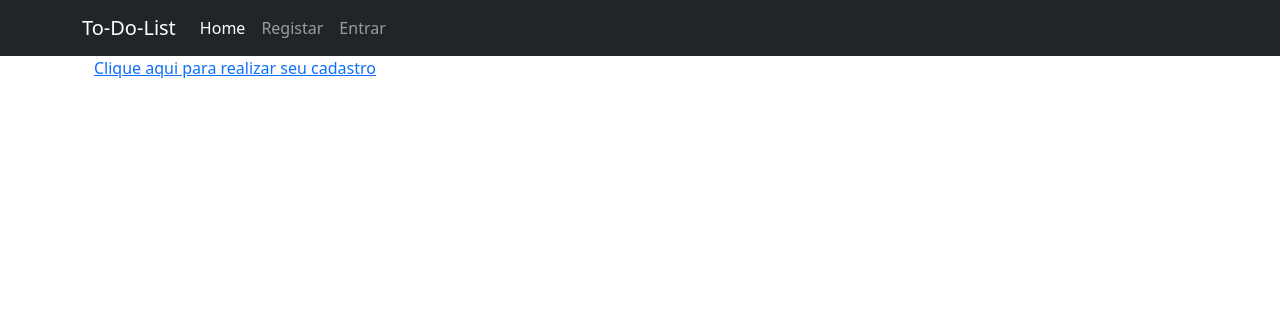
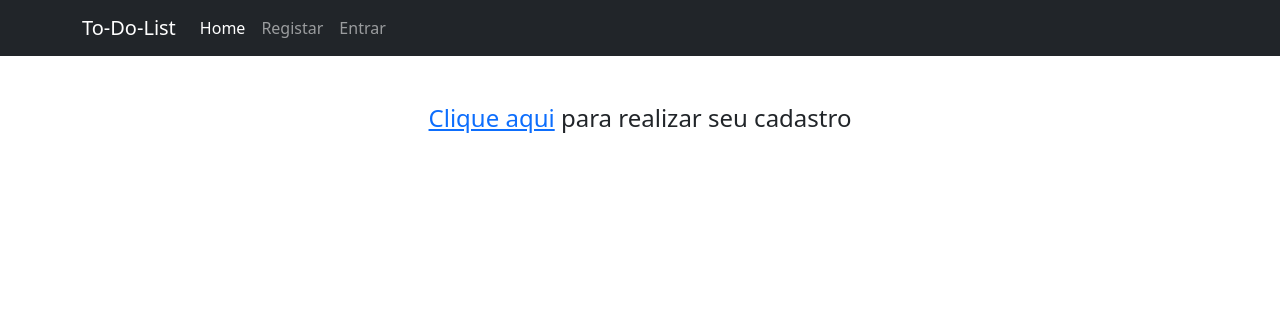
Before and after one commit to emanuel07mii/project_to_do_list, a Django app: page / in a window 1280 px wide. Shown: the top 316 px of the page. Run offline with Django 5.2, Linux system fonts and the light colour scheme; some libraries are stand-ins or nearby versions.

Commit message:
Update index

```diff
--- a/to_do_lists/templates/to_do_lists/index.html
+++ b/to_do_lists/templates/to_do_lists/index.html
@@ -70,9 +70,11 @@
 </div>
 
 {% else %}
-    <div class="container justify-content-center">
-        <a href="{% url 'register' %}" class="mt-5 text-center">Clique aqui para realizar seu cadastro</a>
-    </div>
+<div class="container justify-content-center">
+    <h4 class="mt-5 text-center">
+        <a href="{% url 'register' %}" class="mt-5">Clique aqui</a> para realizar seu cadastro
+    </h2>
+</div>
 {% endif %}
 
 {% endblock content %}
```
Also changed, not shown: db.sqlite3.
